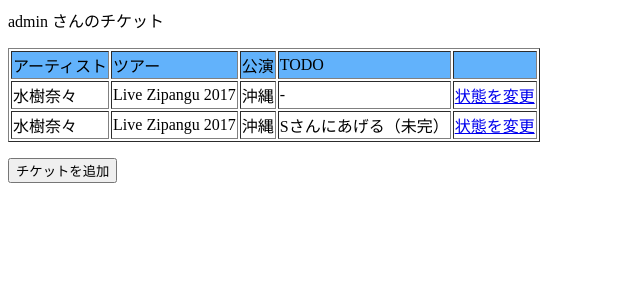
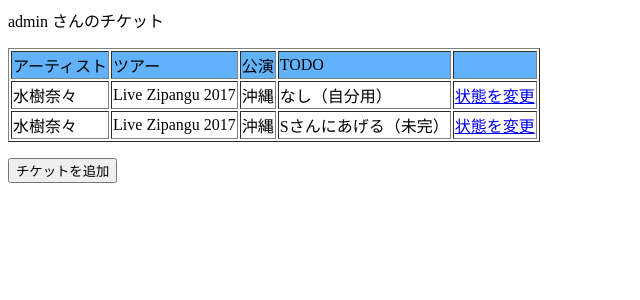
Before and after one commit to soramichi/ticket_management, a Django app: page /main/ in a window 1280 px wide. Shown: the top 300 px of the page, without its empty margins (0-640 px from the left). Run offline with Django 3.2, Linux system fonts and the light colour scheme; a user stored in the database is signed in; data comes from the database, SQL or seed files in the repository.

Commit message:
change the ui

```diff
--- a/main/templates/main/index.html
+++ b/main/templates/main/index.html
@@ -10,7 +10,7 @@
     <td>{{ t.live.tour.tour_name }}</td>
     <td>{{ t.live.live_name }}</td>
     <td>
-      {% if t.used_by_self == True and t.owned_by_self == True %}-{% endif %}
+      {% if t.used_by_self == True and t.owned_by_self == True %}なし（自分用）{% endif %}
       {% if t.used_by_self == True and t.owned_by_self == False %}
         {{t.owner}}からもらう（{% if t.state == 0 %}未完{% endif %}{% if t.state == 1 %}支払いのみ済{% endif %}{% if t.state == 2 %}受け渡しのみ済{% endif %}{% if t.state == 3 %}全て完了{% endif %}）
       {% endif %}
```
